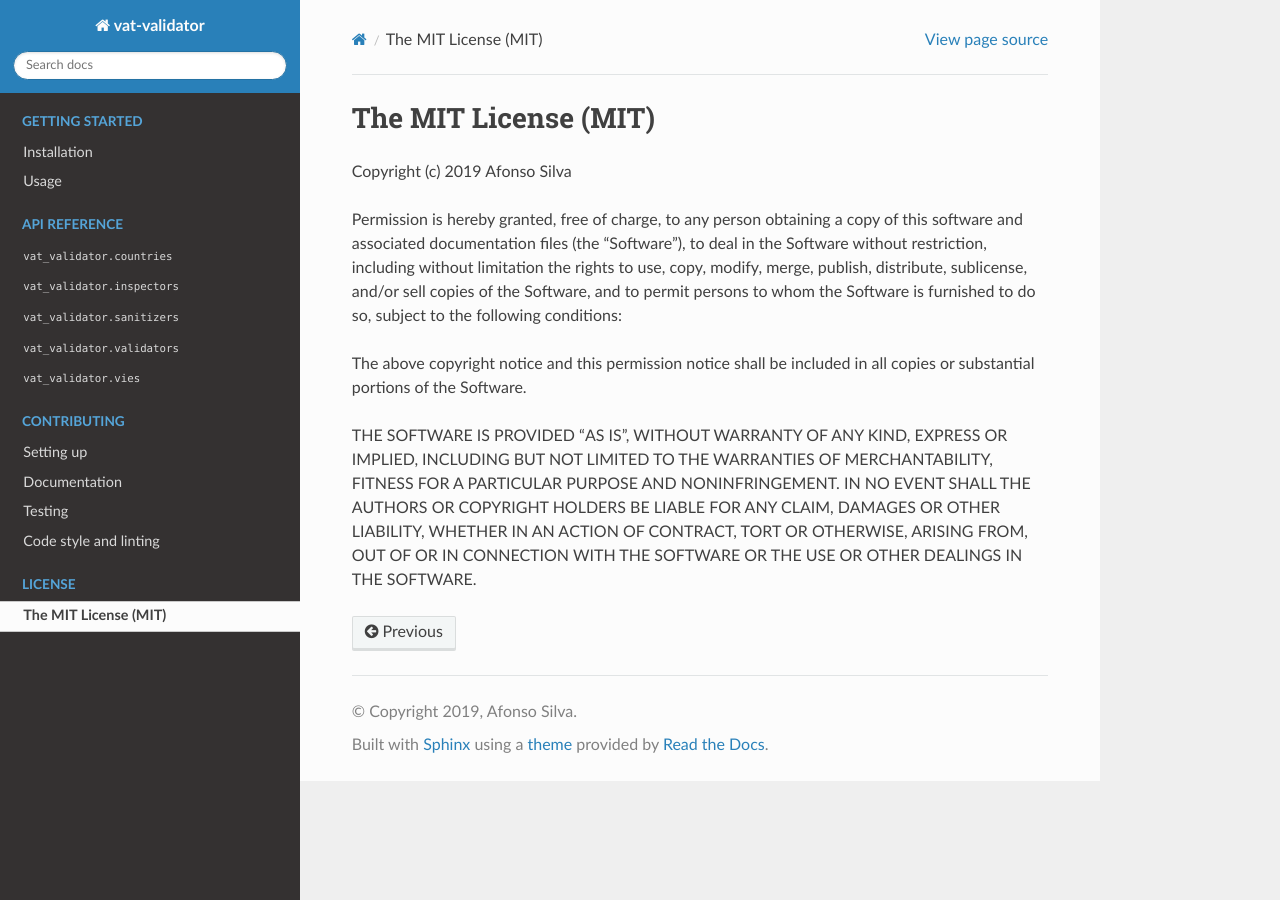
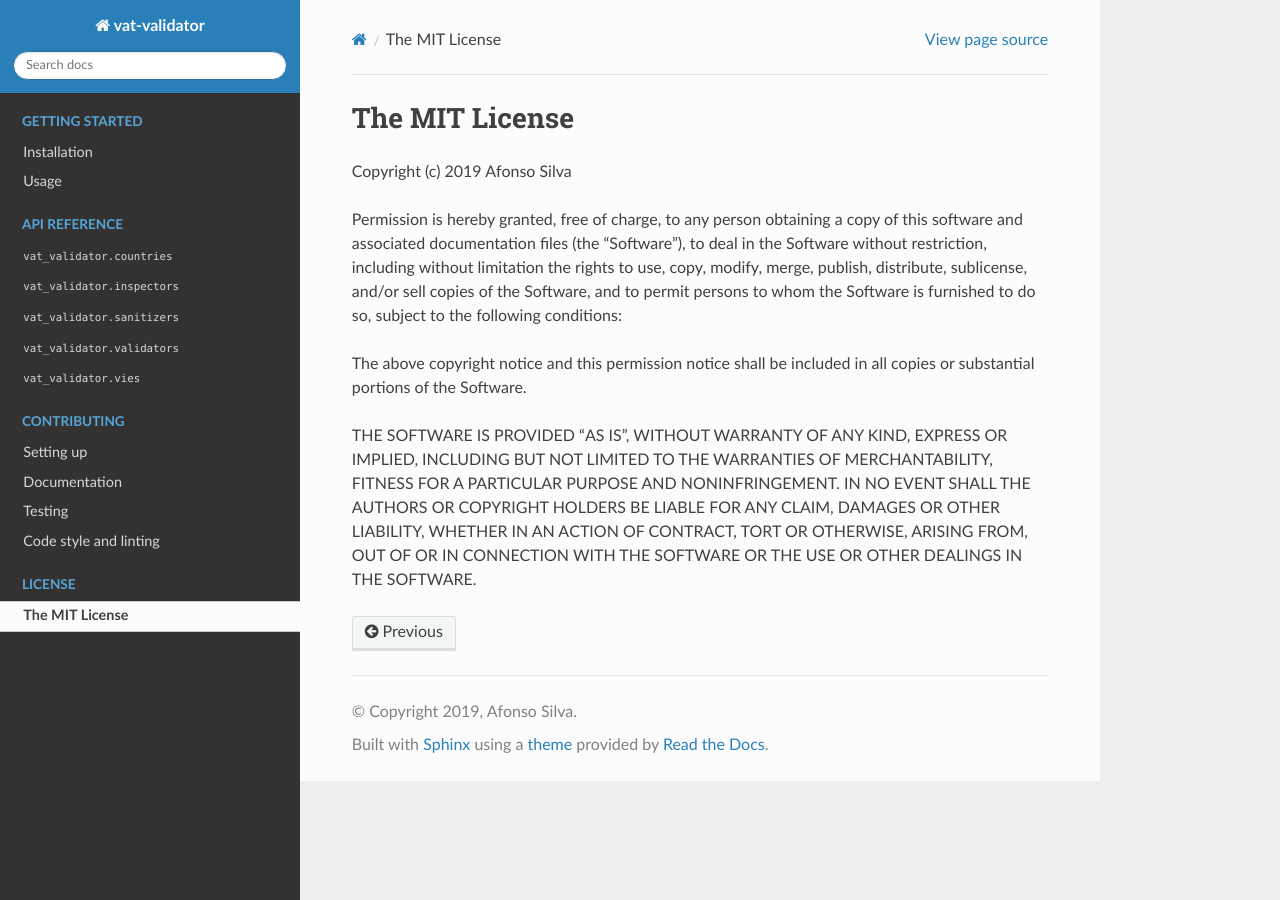
Before and after one commit to ajcerejeira/vat-validator, a Sphinx documentation site: the page built from docs/license.rst, in a window 1280 px wide. Built offline with Sphinx 7.4.7 and the Read the Docs theme 2.0.0, drawn with Linux system fonts in a browser that asks for light colours; part of the change alters nothing that is shown.

```diff
--- a/docs/license.rst
+++ b/docs/license.rst
@@ -1 +1,5 @@
-.. include:: ../LICENSE.rst
+===============
+The MIT License
+===============
+
+.. include:: ../LICENSE.txt
```
Also changed, not shown: LICENSE.txt.
